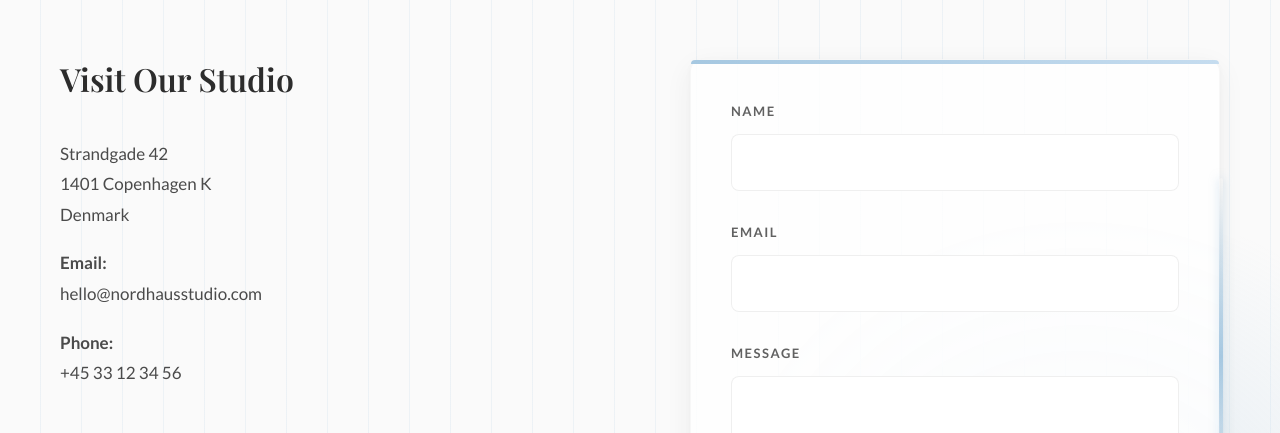
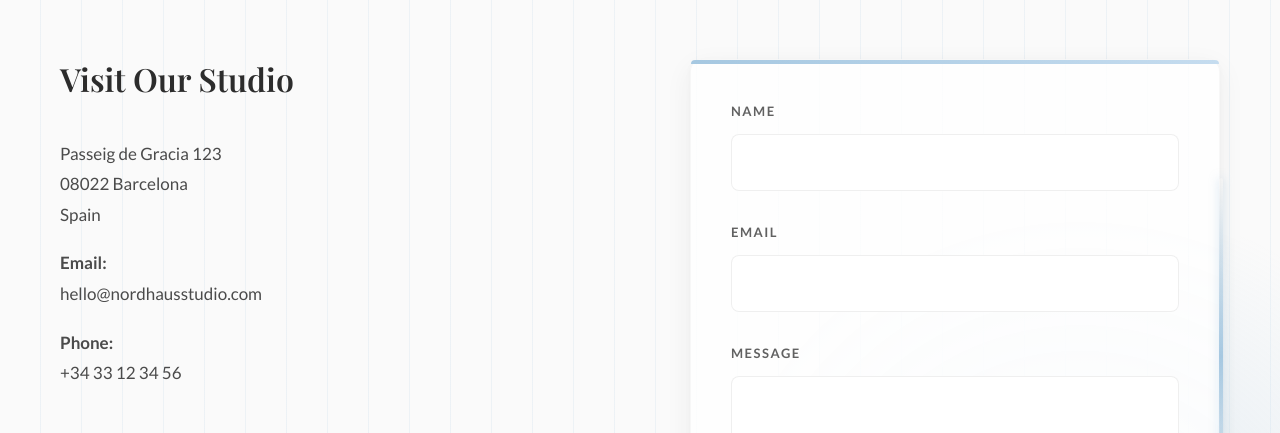
Before and after one commit to Rado4200/nordhaus-studio, a plain HTML site: page index.html in a window 1280 px wide. Shown: the part 6080-6513 px from the top of the page. Drawn offline with nearby package versions, Linux system fonts and the light colour scheme.

Commit message:
index.html

```diff
--- a/index.html
+++ b/index.html
@@ -1702,9 +1702,9 @@
             <div class="contact-content">
                 <div class="contact-info">
                     <h3 data-translate="contact_subtitle">Visit Our Studio</h3>
-                    <p data-translate="contact_address">Strandgade 42<br>1401 Copenhagen K<br>Denmark</p>
+                    <p data-translate="contact_address">Passeig de Gracia 123<br>08022 Barcelona<br>Spain</p>
                     <p><strong>Email:</strong><br><span data-translate="contact_email">hello@nordhausstudio.com</span></p>
-                    <p><strong>Phone:</strong><br><span data-translate="contact_phone">+45 33 12 34 56</span></p>
+                    <p><strong>Phone:</strong><br><span data-translate="contact_phone">+34 33 12 34 56</span></p>
                 </div>
                 <form class="contact-form" onsubmit="handleSubmit(event)">
                     <div class="form-group">
```
